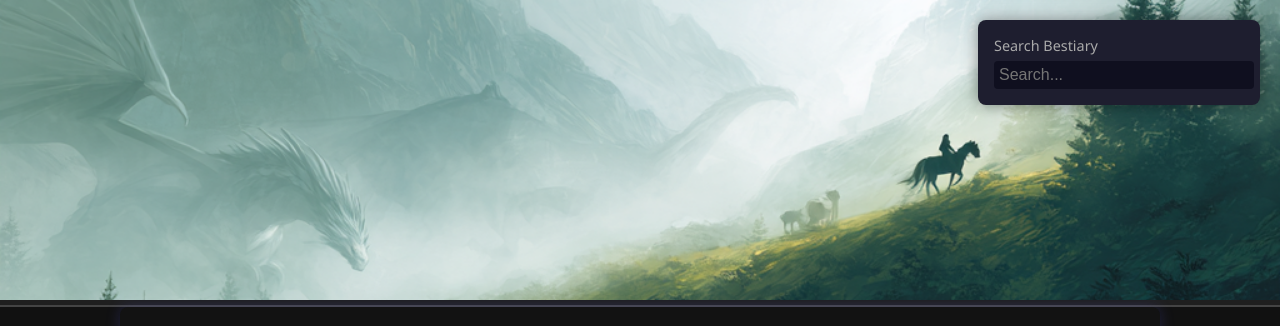
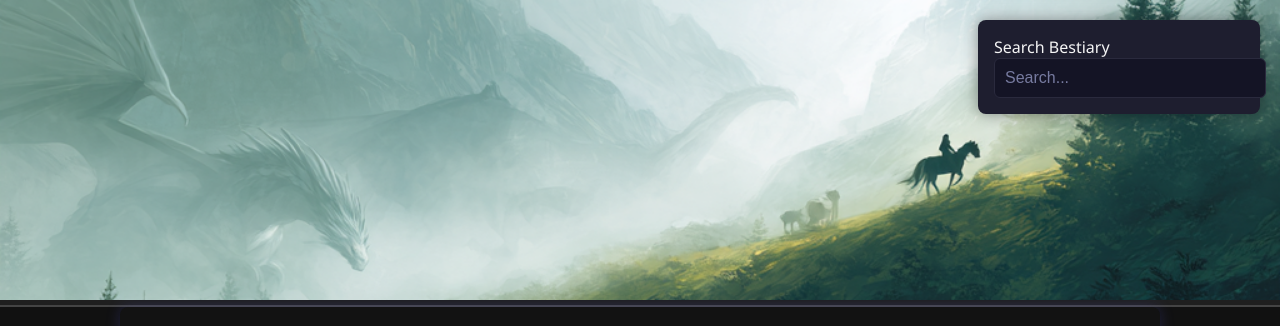
Before and after one commit to Wrekkesia/wrekkesia.github.io, a plain HTML site: page creatures/arlark.html in a window 1280 px wide. Shown: the top 326 px of the page. Drawn offline with Linux system fonts and the light colour scheme.

Commit message:
Update arlark.html

```diff
--- a/creatures/arlark.html
+++ b/creatures/arlark.html
@@ -101,19 +101,24 @@
 
   .search-panel input {
     width: 100%;
-      padding: 5px;
-      background-color: #0f0f1f;
-      border: none;
-      border-radius: 4px;
+    padding: 10px;
+    background-color: #141425;
+    border: 1px solid #2a2a3d;
+    border-radius: 6px;
     color: #cfcaf7;
     font-size: 1em;
+    box-shadow: none;
+    outline: none;
+    transition: border 0.2s ease, background-color 0.2s ease;
   }
 
-    .search-panel label {
-      font-size: 0.9em;
-      color: #aaa;
-      margin-bottom: 6px;
-      display: block;
+  .search-panel input::placeholder {
+    color: #777ba0;
+  }
+
+  .search-panel input:focus {
+    border: 1px solid #5c7cff;
+    background-color: #1a1a30;
   }
 
     @media (max-width: 768px) {
```
Lines whose indentation alone changed are shown as unchanged.
